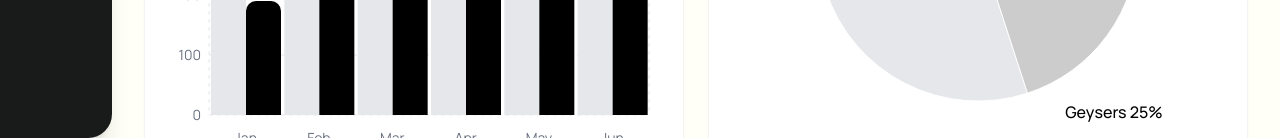
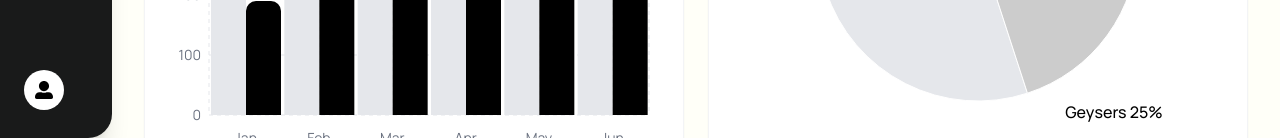
Before and after one commit to priyankatathe/sunsirse-admin-fd, a React (Vite) app: page /total-user in a window 1280 px wide. Shown: the part 662-800 px from the top of the page. Built offline with nearby package versions, Linux system fonts and the light colour scheme; a web font is replaced by a local one.

Commit message:
sidebar ui profile ka or mobile ishue close

```diff
--- a/src/components/Sidebar.jsx
+++ b/src/components/Sidebar.jsx
@@ -7,7 +7,7 @@ import { IoIosArrowForward, IoIosArrowBack } from "react-icons/io";
 import { GrUserWorker } from "react-icons/gr";
 import { PiStudentBold } from "react-icons/pi";
 import { LuHeater } from "react-icons/lu";
-import { FaShoppingCart } from "react-icons/fa";
+import { FaShoppingCart, FaUserAlt } from "react-icons/fa";
 import { BiCategory } from "react-icons/bi";
 import { TbMoneybag } from "react-icons/tb";
 
@@ -37,7 +37,6 @@ const Sidebar = ({ isOpen, toggleSidebar }) => {
   ${isOpen ? "translate-x-0" : "-translate-x-full"} md:translate-x-0
   `}
             >
-
                 {/* Logo */}
                 <div className="flex items-center justify-center mb-6 transition-all duration-300">
                     <img
@@ -46,9 +45,11 @@ const Sidebar = ({ isOpen, toggleSidebar }) => {
                         className={`transition-all duration-300 object-contain ${collapsed ? "h-10" : "h-14"}`}
                     />
                 </div>
+
                 <hr className="border-t border-gray-700/90 my-6 w-full" />
+
                 {/* Menu Items */}
-                <nav className="mt-10 flex flex-col gap-5 ">
+                <nav className="mt-10 flex flex-col gap-5">
                     {menuItems.map((item) => {
                         const isActive = location.pathname === item.path;
 
@@ -57,15 +58,31 @@ const Sidebar = ({ isOpen, toggleSidebar }) => {
                                 key={item.path}
                                 to={item.path}
                                 className={`flex items-center gap-4 rounded-xl px-6 py-2 transition-all duration-200
-                ${isActive ? "bg-white text-[#1C58F2]" : "hover:bg-white hover:text-black"}`}
+          ${isActive ? "bg-white text-[#1C58F2]" : "hover:bg-white hover:text-black"}`}
                             >
-                                <span className="text-3xl ">{item.icon}</span>
+                                <span className="text-3xl">{item.icon}</span>
                                 {!collapsed && <span className="text-[20px] font-medium">{item.name}</span>}
                             </Link>
                         );
                     })}
                 </nav>
+
+                {/* User Info at Bottom */}
+                <div className="absolute bottom-2 left-0 mb-5 w-full flex items-center gap-3 px-6">
+                    <div className="w-10 h-10 rounded-full bg-white flex items-center justify-center">
+                        <FaUserAlt className="text-black text-lg" />
+                    </div>
+                    {!collapsed && (
+                        <div className="text-white">
+                            <p className="text-sm font-medium">Sarah Chen</p>
+                            <p className="text-xs text-gray-400">Admin</p>
+                        </div>
+                    )}
+                </div>
             </div>
+
+
+
 
             {/* Collapse/Expand Arrow */}
 
@@ -86,7 +103,7 @@ const Sidebar = ({ isOpen, toggleSidebar }) => {
 
             {/* Mobile overlay */}
             {isOpen && (
-                <div className="fixed inset-0 bg-black opacity-10 md:hidden" onClick={toggleSidebar}></div>
+                <div className="fixed inset-0 z-10 bg-black opacity-10 md:hidden" onClick={toggleSidebar}></div>
             )}
         </>
     );
```
